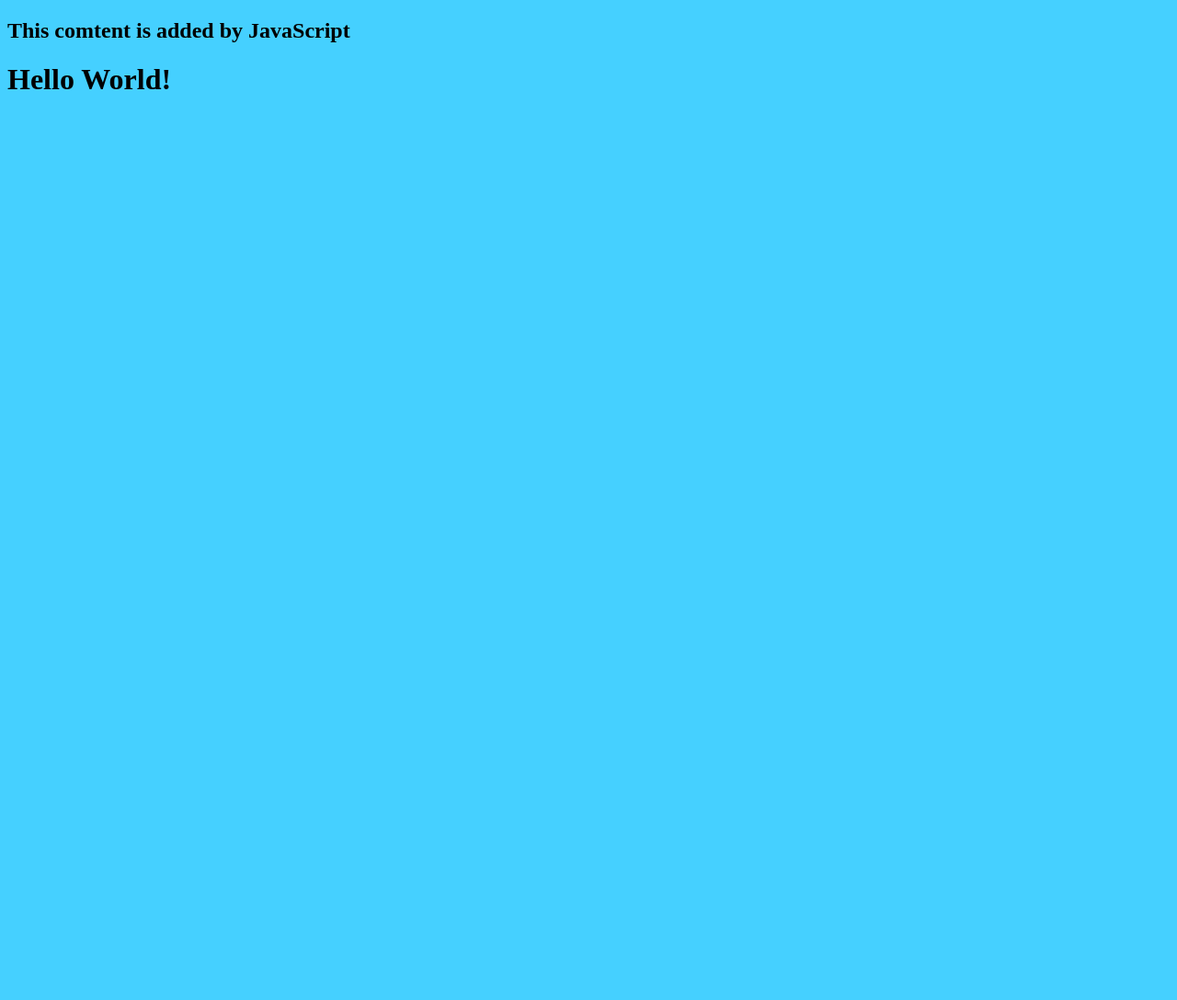
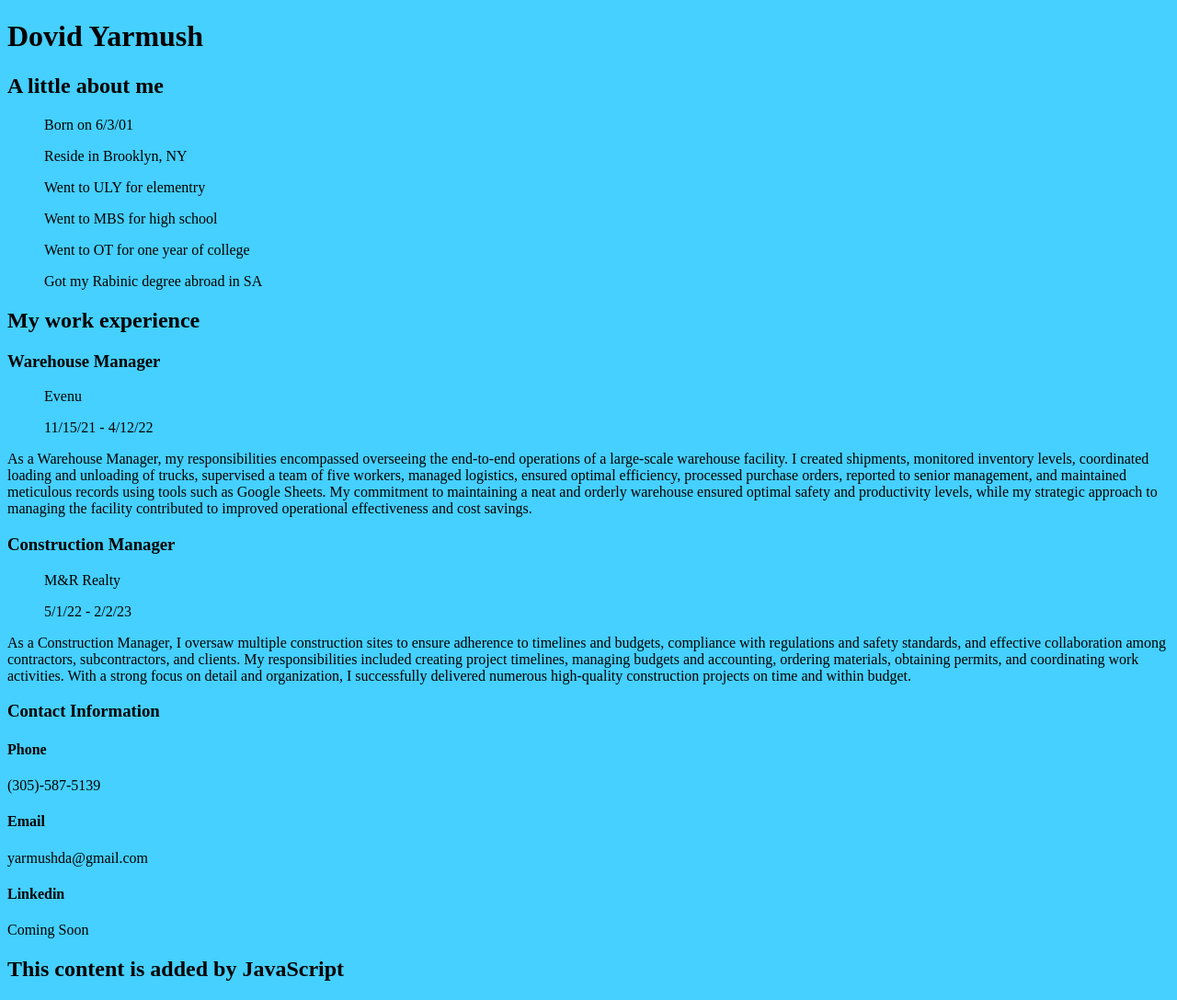
Before and after one commit to dayarmush/my_first_website, a plain HTML site: page index.html in a window 1280 px wide. Shown: the whole page at 92% size. Before the commit the page ends 800 px from the top, so only its background shows below. Drawn offline with Linux system fonts and the light colour scheme.

Commit message:
Basic HTML

```diff
--- a/index.html
+++ b/index.html
@@ -5,7 +5,44 @@
         <title>My First Website</title>
     </head>
     <body>
+        <h1>Dovid Yarmush</h1>
+        <div>
+            <h2>A little about me</h2>
+            <ul>Born on 6/3/01</ul>
+            <ul>Reside in Brooklyn, NY</ul>
+            <ul>Went to ULY for elementry</ul>
+            <ul>Went to MBS for high school</ul>
+            <ul>Went to OT for one year of college</ul>
+            <ul>Got my Rabinic degree abroad in SA</ul>
+        </div>
+        <div>
+            <h2>My work experience</h2>
+            <h3>Warehouse Manager</h3>
+            <ul>Evenu</ul>
+            <ul>11/15/21 - 4/12/22</ul>
+            <p>As a Warehouse Manager, my responsibilities encompassed overseeing the end-to-end operations of a large-scale warehouse facility. I created shipments, monitored inventory levels, coordinated loading and unloading of trucks, supervised a team of five workers, managed logistics, ensured optimal efficiency, processed purchase orders, reported to senior management, and maintained meticulous records using tools such as Google Sheets. My commitment to maintaining a neat and orderly warehouse ensured optimal safety and productivity levels, while my strategic approach to managing the facility contributed to improved operational effectiveness and cost savings.</p>
+        </div>
+        <div>
+            <h3>Construction Manager</h3>
+            <ul>M&R Realty</ul>
+            <ul>5/1/22 - 2/2/23</ul>
+            <p>As a Construction Manager, I oversaw multiple construction sites to ensure adherence to timelines and budgets, compliance with regulations and safety standards, and effective collaboration among contractors, subcontractors, and clients. My responsibilities included creating project timelines, managing budgets and accounting, ordering materials, obtaining permits, and coordinating work activities. With a strong focus on detail and organization, I successfully delivered numerous high-quality construction projects on time and within budget.</p>
+        </div>
+        <div>
+            <h3>Contact Information</h3>
+            <div>
+                <h4>Phone</h4>
+                <p>(305)-587-5139</p>
+            </div>
+            <div>
+                <h4>Email</h4>
+                <p>yarmushda@gmail.com</p>
+            </div>
+            <div>
+                <h4>Linkedin</h4>
+                <p>Coming Soon</p>
+            </div>
+        </div>
         <script src="script.js"></script>
-        <h1>Hello World!</h1>
     </body>
 </html>
--- a/script.js
+++ b/script.js
@@ -1,3 +1,3 @@
 const h2 = document.createElement("h2");
-h2.textContent = "This comtent is added by JavaScript";
+h2.textContent = "This content is added by JavaScript";
 document.querySelector("body").appendChild(h2);
```
